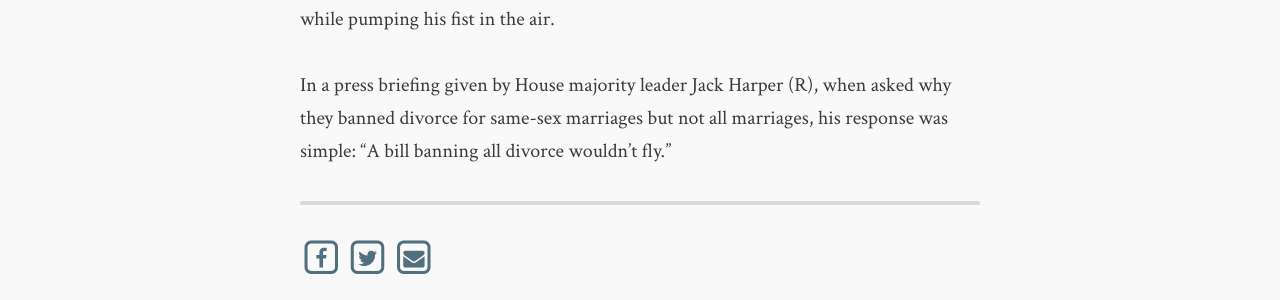
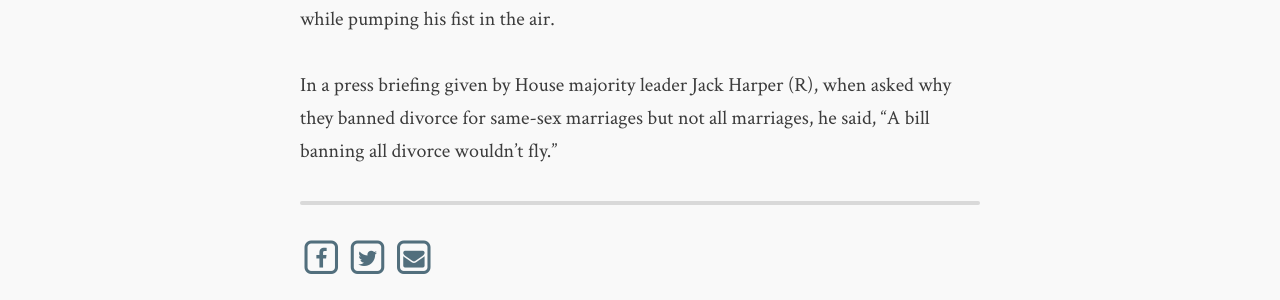
Before and after one commit to flashlightministries/oilforlight, a Jekyll site: the page built from _posts/2017-10-10-same-sex-divorce.md, in a window 1280 px wide. Shown: the part 1441-1741 px from the top of the page. Built offline with Jekyll 4.4.1, drawn with Linux system fonts in a browser that asks for light colours; nearby versions of some CDN libraries.

Commit message:
Update 2017-10-10-same-sex-divorce.md

```diff
--- a/_posts/2017-10-10-same-sex-divorce.md
+++ b/_posts/2017-10-10-same-sex-divorce.md
@@ -16,4 +16,4 @@ HB 5439, titled "An act to protect same-sex marriage," begins, ""With the recogn
 
 Fronting the throng of booing protestors were Jose and Harold Gomez-Jefferson, a couple married one week prior in the courthouse across the street.  According to Jose, he and Harold were no longer on speaking terms after Harold brought home two Starbucks barristas and a stockbroker to cook tapas, play Cards Against Humanity and soak in their hottub.  "Harry didn't even call me to come home.  It's just not fair that I now need to spend the rest of my life with this jerk," said Jose, referring to his estranged husband who was nearby chanting "Freedom Now!" along with the crowd while pumping his fist in the air.
 
-In a press briefing given by House majority leader Jack Harper (R), when asked why they banned divorce for same-sex marriages but not all marriages, his response was simple: "A bill banning all divorce wouldn't fly."
+In a press briefing given by House majority leader Jack Harper (R), when asked why they banned divorce for same-sex marriages but not all marriages, he said, "A bill banning all divorce wouldn't fly."
```
